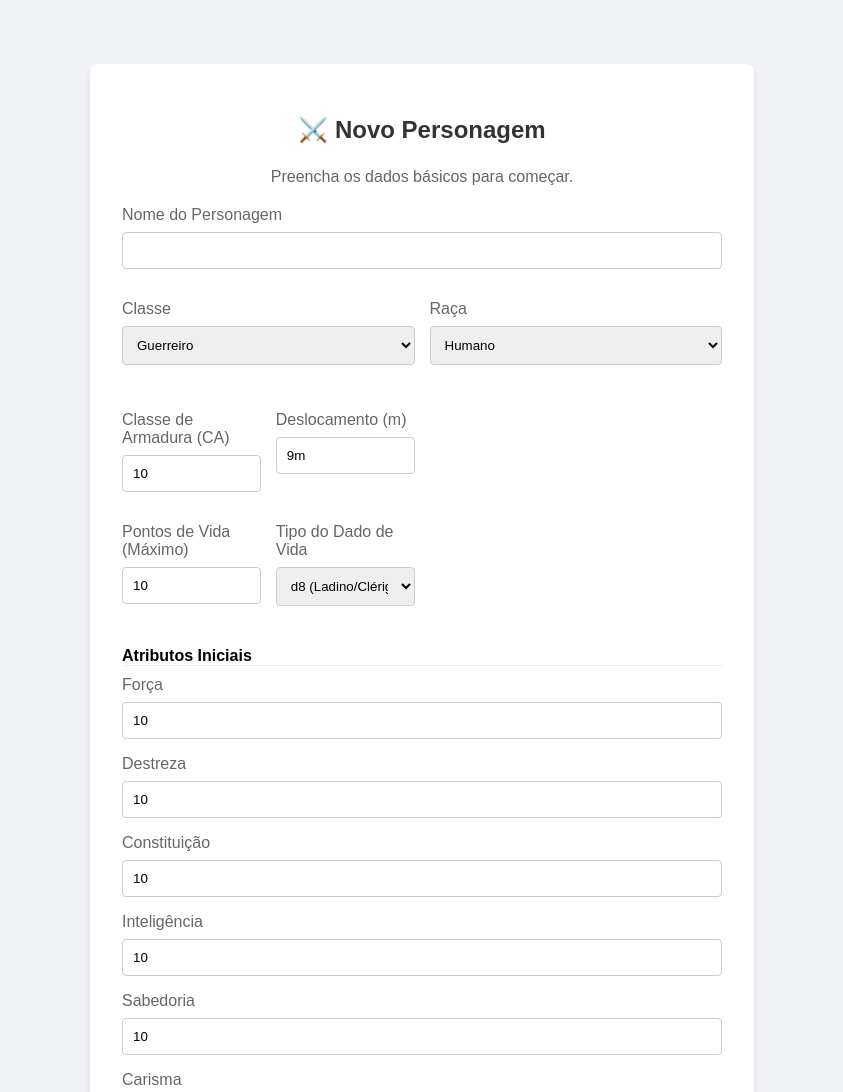
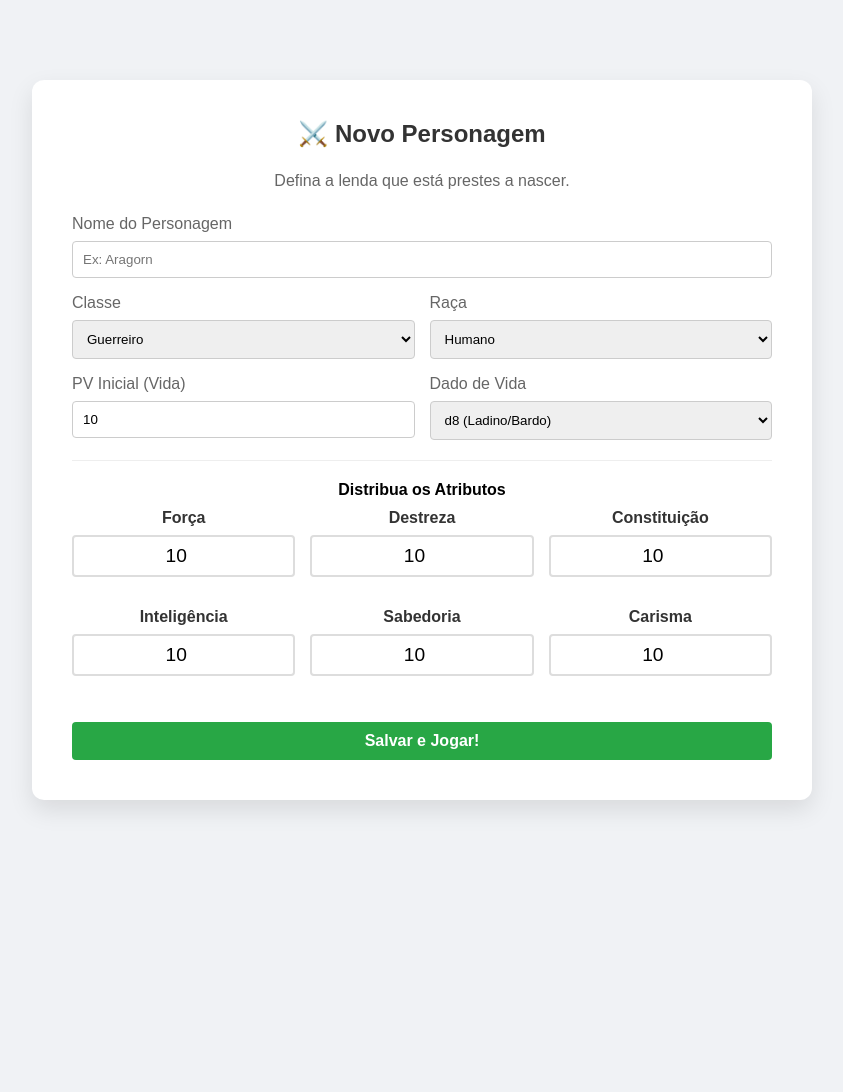
Before and after one commit to LucasPaixao-F/FIchaVirtual, a plain HTML site: page pages/criar_ficha.html in a window 1280 px wide. Shown: the top 1092 px of the page, without its empty margins (218-1061 px from the left). After the commit the page ends 880 px from the top, so only its background shows below. Drawn offline with Linux system fonts and the light colour scheme.

Commit message:
Arrumei o cadastro e as permissoes do Firebase

```diff
--- a/css/style.css
+++ b/css/style.css
@@ -400,3 +400,53 @@ button:hover {
       grid-template-columns: 1fr 1fr;
    }
 }
+
+/* --- ESTILOS DA TELA DE CRIAÇÃO --- */
+
+/* Grid para inputs lado a lado (Classe/Raça/HP) */
+.form-row {
+   display: flex;
+   gap: 15px;
+   margin-bottom: 1rem;
+}
+
+.form-row .input-group {
+   flex: 1;
+   /* Faz os itens ocuparem espaço igual */
+   margin-bottom: 0;
+   /* Remove margem extra interna */
+}
+
+/* Grid para os 6 Atributos (3 colunas) */
+.attributes-creation-grid {
+   display: grid;
+   grid-template-columns: repeat(3, 1fr);
+   /* 3 Colunas iguais */
+   gap: 15px;
+   margin-top: 10px;
+}
+
+/* Em celulares, muda para 2 colunas para não ficar apertado */
+@media (max-width: 600px) {
+   .attributes-creation-grid {
+      grid-template-columns: repeat(2, 1fr);
+   }
+}
+
+/* Estilo para os inputs de atributo ficarem destacados */
+.attr-input-box label {
+   text-align: center;
+   font-weight: bold;
+   color: #333;
+}
+
+.attr-input-box input {
+   text-align: center;
+   font-size: 1.2rem;
+   padding: 8px;
+   border: 2px solid #ddd;
+}
+
+.attr-input-box input:focus {
+   border-color: #007bff;
+}
--- a/js/script.js
+++ b/js/script.js
@@ -68,23 +68,32 @@ const fichaForm = document.getElementById('fichaForm');
 if (fichaForm) {
     fichaForm.addEventListener('submit', async function(e) {
         e.preventDefault();
+        console.log("Botão clicado! Iniciando salvamento..."); // Para debug
+
         const user = JSON.parse(localStorage.getItem('usuarioLogado'));
-        if (!user) return;
+        if (!user) {
+            alert("Erro: Usuário não logado!");
+            return;
+        }
 
-        const forca = parseInt(document.getElementById('str').value) || 0;
-        const destreza = parseInt(document.getElementById('dex').value) || 0;
-        const constituicao = parseInt(document.getElementById('con').value) || 0;
-        const inteligencia = parseInt(document.getElementById('int').value) || 0;
-        const sabedoria = parseInt(document.getElementById('wis').value) || 0;
-        const carisma = parseInt(document.getElementById('cha').value) || 0;
+        // Tenta pegar os elementos. Se não achar, usa valor 0 para não travar.
+        // O ?.value garante que se o elemento não existir, ele não quebra o código.
+        const forca = parseInt(document.getElementById('str')?.value) || 0;
+        const destreza = parseInt(document.getElementById('dex')?.value) || 0;
+        const constituicao = parseInt(document.getElementById('con')?.value) || 0;
+        const inteligencia = parseInt(document.getElementById('int')?.value) || 0;
+        const sabedoria = parseInt(document.getElementById('wis')?.value) || 0;
+        const carisma = parseInt(document.getElementById('cha')?.value) || 0;
 
+        // TRAVA DE 99 PONTOS
         if(forca > 99 || destreza > 99 || constituicao > 99 || inteligencia > 99 || sabedoria > 99 || carisma > 99) {
             alert("⚠️ Nenhum atributo pode ser maior que 99.");
             return;
         }
 
-        const hpMax = parseInt(document.getElementById('hpMax').value) || 10;
-        const tipoDado = document.getElementById('dieType').value || "d8";
+        // Pega HP e Dado de Vida
+        const hpMax = parseInt(document.getElementById('hpMax')?.value) || 10;
+        const dieType = document.getElementById('dieType')?.value || "d8";
 
         const novaFicha = {
             dono: user.email,
@@ -93,12 +102,14 @@ if (fichaForm) {
             raca: document.getElementById('charRace').value,
             nivel: 1, proficiencias: [],
 
-            armadura: document.getElementById('armor').value || 10,
-            movimento: document.getElementById('speed').value || "9m",
+            // --- AQUI ESTAVA O ERRO ---
+            // Não buscamos mais no HTML, definimos fixo:
+            armadura: 10,
+            movimento: "9m",
 
             // VIDA E DADOS DE VIDA
             vidaMaxima: hpMax, vidaAtual: hpMax, vidaTemporaria: 0,
-            dadosVidaAtual: 1, dadosVidaTotal: "1" + tipoDado,
+            dadosVidaAtual: 1, dadosVidaTotal: "1" + dieType,
 
             atributos: {
                 forca: forca, destreza: destreza, constituicao: constituicao,
@@ -107,7 +118,10 @@ if (fichaForm) {
         };
 
         try {
+            console.log("Enviando para o Firebase...", novaFicha);
             await addDoc(collection(db, "fichas"), novaFicha);
+
+            // Atualiza usuário
             const q = query(collection(db, "usuarios"), where("email", "==", user.email));
             const snap = await getDocs(q);
             if (!snap.empty) {
@@ -115,8 +129,13 @@ if (fichaForm) {
                 user.temFicha = true;
                 localStorage.setItem('usuarioLogado', JSON.stringify(user));
             }
+
+            alert("Ficha criada com sucesso!");
             window.location.href = "visualizar_ficha.html";
-        } catch (error) { console.error(error); }
+        } catch (error) {
+            console.error("Erro no Firebase:", error);
+            alert("Erro ao salvar: " + error.message);
+        }
     });
 }
 
--- a/pages/criar_ficha.html
+++ b/pages/criar_ficha.html
@@ -7,28 +7,19 @@
    <title>Criar Nova Ficha</title>
    <link rel="stylesheet" href="../css/style.css">
    <style>
+      /* Ajuste fino para centralizar o container na tela */
       .ficha-container {
-         max-width: 600px;
-         margin: 2rem auto;
+         max-width: 700px;
+         /* Um pouco mais largo */
+         margin: 3rem auto;
          background: white;
-         padding: 2rem;
-         border-radius: 8px;
-         box-shadow: 0 4px 6px rgba(0, 0, 0, 0.1);
-      }
-
-      .form-grid {
-         display: grid;
-         grid-template-columns: 1fr 1fr;
-         gap: 15px;
-      }
-
-      .full-width {
-         grid-column: span 2;
+         padding: 2.5rem;
+         border-radius: 12px;
+         box-shadow: 0 10px 25px rgba(0, 0, 0, 0.1);
       }
 
       h2 {
-         text-align: center;
-         color: #333;
+         margin-top: 0;
       }
    </style>
 </head>
@@ -36,15 +27,16 @@
 <body>
    <div class="ficha-container">
       <h2>⚔️ Novo Personagem</h2>
-      <p style="text-align:center; color:#666; margin-bottom:20px;">Preencha os dados básicos para começar.</p>
+      <p style="text-align:center; color:#666; margin-bottom:25px;">Defina a lenda que está prestes a nascer.</p>
 
       <form id="fichaForm">
-         <div class="form-grid">
-            <div class="input-group full-width">
+
+         <div class="input-group">
             <label>Nome do Personagem</label>
-               <input type="text" id="charName" required>
+            <input type="text" id="charName" required placeholder="Ex: Aragorn">
          </div>
 
+         <div class="form-row">
             <div class="input-group">
                <label>Classe</label>
                <select id="charClass">
@@ -52,8 +44,9 @@
                   <option value="Mago">Mago</option>
                   <option value="Ladino">Ladino</option>
                   <option value="Clérigo">Clérigo</option>
-                  <option value="Arqueiro">Arqueiro</option>
                   <option value="Bardo">Bardo</option>
+                  <option value="Paladino">Paladino</option>
+                  <option value="Bárbaro">Bárbaro</option>
                </select>
             </div>
 
@@ -63,50 +56,43 @@
                   <option value="Humano">Humano</option>
                   <option value="Elfo">Elfo</option>
                   <option value="Anão">Anão</option>
+                  <option value="Halfling">Halfling</option>
                   <option value="Orc">Orc</option>
-                  <option value="Halfling">Halfling</option>
+                  <option value="Draconato">Draconato</option>
                </select>
             </div>
+         </div>
 
-            <div class="form-grid" style="margin-top: 15px;">
+         <div class="form-row">
             <div class="input-group">
-                  <label>Classe de Armadura (CA)</label>
-                  <input type="number" id="armor" value="10">
+               <label>PV Inicial (Vida)</label>
+               <input type="number" id="hpMax" value="10">
             </div>
             <div class="input-group">
-                  <label>Deslocamento (m)</label>
-                  <input type="text" id="speed" value="9m">
-               </div>
-               <div class="input-group">
-                  <label>Pontos de Vida (Máximo)</label>
-                  <input type="number" id="hpMax" value="10">
-               </div>
-
-               <div class="input-group">
-                  <label>Tipo do Dado de Vida</label>
+               <label>Dado de Vida</label>
                <select id="dieType">
-                     <option value="d6">d6 (Mago/Feiticeiro)</option>
-                     <option value="d8" selected>d8 (Ladino/Clérigo/Bardo)</option>
-                     <option value="d10">d10 (Guerreiro/Paladino)</option>
+                  <option value="d6">d6 (Mago)</option>
+                  <option value="d8" selected>d8 (Ladino/Bardo)</option>
+                  <option value="d10">d10 (Guerreiro)</option>
                   <option value="d12">d12 (Bárbaro)</option>
                </select>
             </div>
          </div>
 
-            <div class="full-width" ...>
+         <hr style="margin: 20px 0; border: 0; border-top: 1px solid #eee;">
 
-            <div class="full-width" style="border-bottom:1px solid #eee; margin:10px 0;"><strong>Atributos
-                  Iniciais</strong></div>
+         <div style="text-align:center; margin-bottom:10px;"><strong>Distribua os Atributos</strong></div>
 
-            <div class="input-group"><label>Força</label><input type="number" id="str" value="10"></div>
-            <div class="input-group"><label>Destreza</label><input type="number" id="dex" value="10"></div>
-            <div class="input-group"><label>Constituição</label><input type="number" id="con" value="10"></div>
-            <div class="input-group"><label>Inteligência</label><input type="number" id="int" value="10"></div>
-            <div class="input-group"><label>Sabedoria</label><input type="number" id="wis" value="10"></div>
-            <div class="input-group"><label>Carisma</label><input type="number" id="cha" value="10"></div>
+         <div class="attributes-creation-grid">
+            <div class="input-group attr-input-box"><label>Força</label><input type="number" id="str" value="10"></div>
+            <div class="input-group attr-input-box"><label>Destreza</label><input type="number" id="dex" value="10"></div>
+            <div class="input-group attr-input-box"><label>Constituição</label><input type="number" id="con" value="10"></div>
+            <div class="input-group attr-input-box"><label>Inteligência</label><input type="number" id="int" value="10"></div>
+            <div class="input-group attr-input-box"><label>Sabedoria</label><input type="number" id="wis" value="10"></div>
+            <div class="input-group attr-input-box"><label>Carisma</label><input type="number" id="cha" value="10"></div>
          </div>
 
-         <button type="submit" style="margin-top:20px;">Salvar e Jogar!</button>
+         <button type="submit" style="margin-top:30px; background-color: #28a745; font-weight: bold;">Salvar e Jogar!</button>
       </form>
    </div>
    <script type="module" src="../js/script.js"></script>
```
Lines whose indentation alone changed are shown as unchanged.
